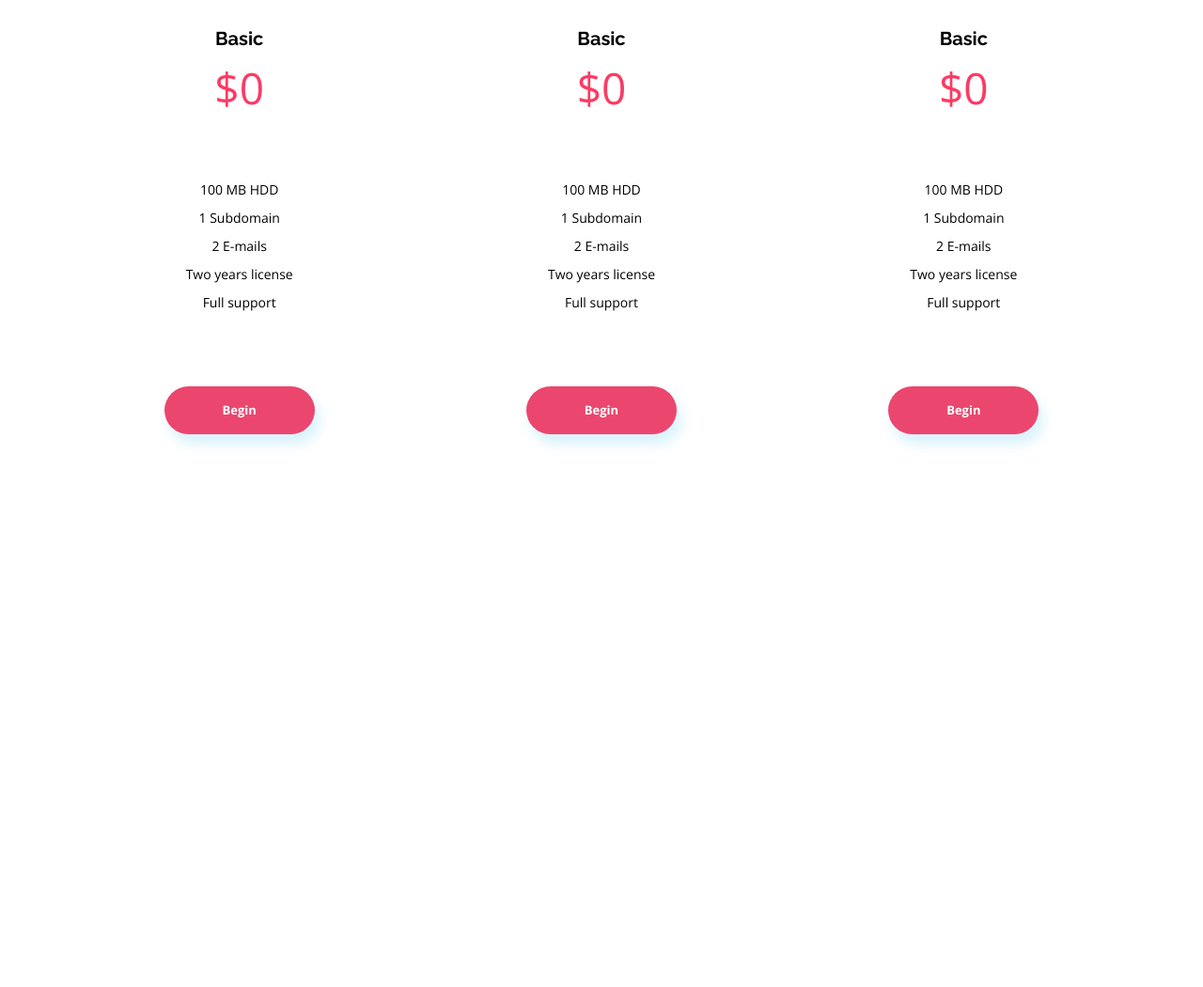
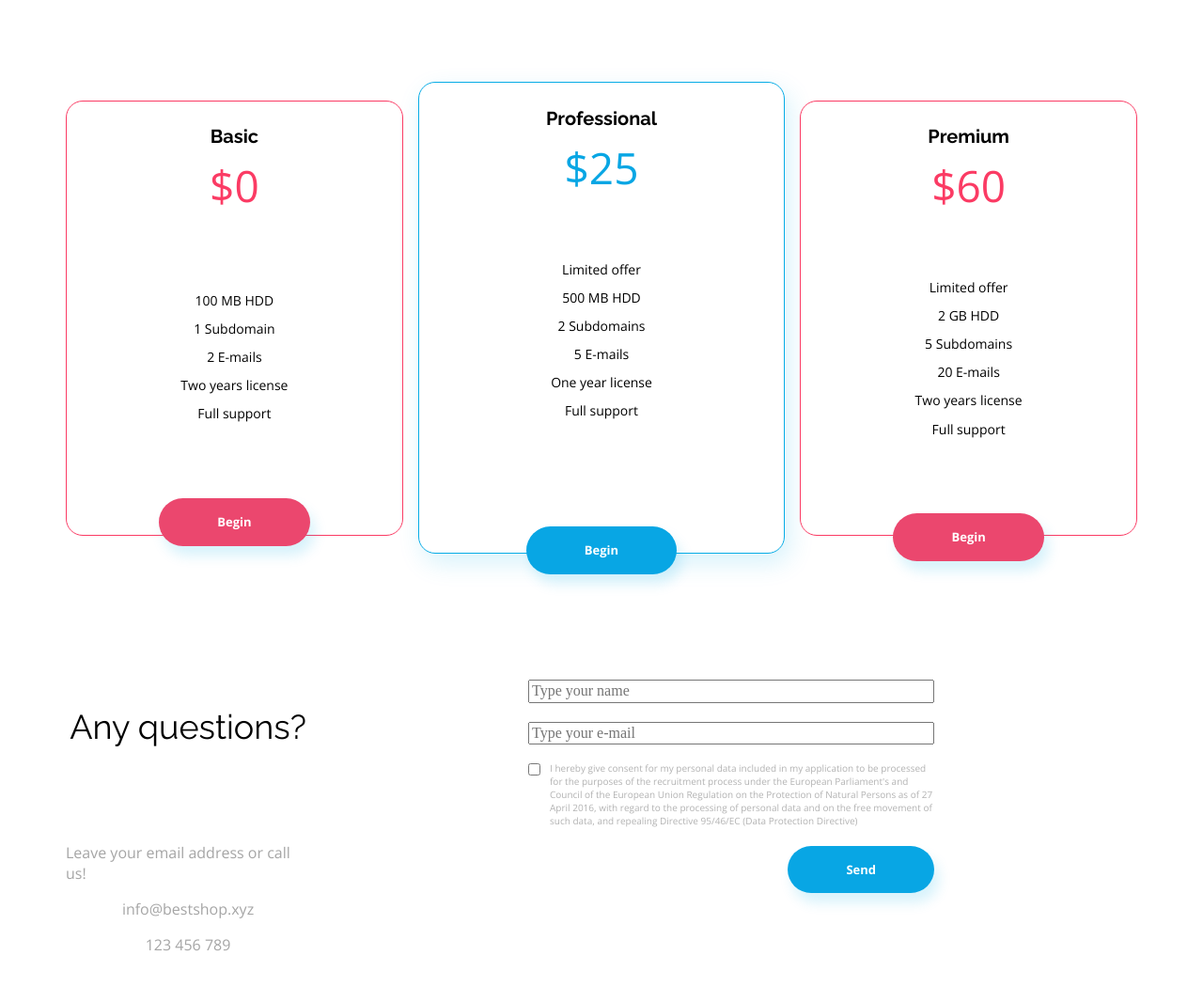
Before and after one commit to Eivo2023/best_shop_19, a plain HTML site: page index.html in a window 1280 px wide. Shown: the part 1616-2666 px from the top of the page at 94% size. Before the commit the page ends 2134 px from the top, so only its background shows below. Drawn offline with nearby package versions, Linux system fonts and the light colour scheme.

Commit message:
form section

```diff
--- a/index.html
+++ b/index.html
@@ -87,10 +87,11 @@
     <section class="pricing section">
         <div class="inner">
             <h2 class="section__hdl">Pricing</h2>
-            <div class="section__box">
+            <div class="section__box--pricing">
                 <div class="section__col--border">
                     <h4 class="section__hdl--first">Basic</h4>
                     <h3 class="section__hdl--number">$0</h3>
+                    <p class="section__text--data"></p>
                     <p class="section__text--data">100 MB HDD</p>
                     <p class="section__text--data">1 Subdomain</p>
                     <p class="section__text--data">2 E-mails</p>
@@ -98,22 +99,24 @@
                     <p class="section__text--data">Full support</p>
                     <button class="btn__red">Begin</button>
                 </div>
-                <div class="section__col--border">
-                    <h4 class="section__hdl--first">Basic</h4>
-                    <h3 class="section__hdl--number">$0</h3>
-                    <p class="section__text--data">100 MB HDD</p>
-                    <p class="section__text--data">1 Subdomain</p>
-                    <p class="section__text--data">2 E-mails</p>
-                    <p class="section__text--data">Two years license</p>
+                <div class="section__col--border__blue">
+                    <h4 class="section__hdl--first">Professional</h4>
+                    <h3 class="section__hdl--number__blue">$25</h3>
+                    <p class="section__text--data">Limited offer</p>
+                    <p class="section__text--data">500 MB HDD</p>
+                    <p class="section__text--data">2 Subdomains</p>
+                    <p class="section__text--data">5 E-mails</p>
+                    <p class="section__text--data">One year license</p>
                     <p class="section__text--data">Full support</p>
-                    <button class="btn__red">Begin</button>
+                    <button class="btn__blue">Begin</button>
                 </div>
                 <div class="section__col--border">
-                    <h4 class="section__hdl--first">Basic</h4>
-                    <h3 class="section__hdl--number">$0</h3>
-                    <p class="section__text--data">100 MB HDD</p>
-                    <p class="section__text--data">1 Subdomain</p>
-                    <p class="section__text--data">2 E-mails</p>
+                    <h4 class="section__hdl--first">Premium</h4>
+                    <h3 class="section__hdl--number">$60</h3>
+                    <p class="section__text--data">Limited offer</p>
+                    <p class="section__text--data">2 GB HDD</p>
+                    <p class="section__text--data">5 Subdomains</p>
+                    <p class="section__text--data">20 E-mails</p>
                     <p class="section__text--data">Two years license</p>
                     <p class="section__text--data">Full support</p>
                     <button class="btn__red">Begin</button>
@@ -122,5 +125,30 @@
         </div>
     </section>
 
+    <section class="box section">
+        <div class="inner inner--narrow">
+            <div class="section__box">
+                <div class="section__left">
+                    <h2 class="section__hdl">Any questions?</h2>
+                    <p class="section__text--left">Leave your email address or call us!</p>
+                        <div class="section__inline">
+                            <p class="section__text">info@bestshop.xyz</p>
+                            <p class="section__text">123 456 789</p>
+                        </div>
+                </div>
+                <div class="section__right">
+                    <form action="" class="contact-form">
+                        <input type="text" class="contact-form__input" placeholder="Type your name"><input type="email" class="contact-form__input" placeholder="Type your e-mail">
+                        <div class="contact-form__group">
+                            <label for="agreement">I hereby give consent for my personal data included in my application to be processed for the purposes of the recruitment process under the European Parliament's and Council of the European Union Regulation on the Protection of Natural Persons as of 27 April 2016, with regard to the processing of personal data and on the free movement of such data, and repealing Directive 95/46/EC (Data Protection Directive)</label>
+                            <input type="checkbox" name="agreement" id="agreement" class="contact-form__checkbox">
+                        </div>
+                        <button type="submit" class="btn__send">Send</button>
+                    </form>
+                </div>
+            </div>
+        </div>
+    </section>
+
 </body>
 </html>
--- a/src/css/main.css
+++ b/src/css/main.css
@@ -26,6 +26,7 @@ html, body {
     max-width: 71.25rem;
     padding-inline: 1.25rem;
     margin-inline: auto;
+    margin-bottom: 8.375rem;;
 }
 
 .logo {
@@ -119,7 +120,7 @@ html, body {
     display: flex;
     justify-content: space-between;
     gap: 1rem;
-    margin-bottom: 3.375rem;
+    margin-bottom: 5.375rem;
 }
 
 .section .section__col {
@@ -276,6 +277,18 @@ h3.section__hdl--photo {
 
 }
 
+.section .section__hdl--number__blue {
+    text-align: center;
+    text-transform: uppercase;
+    font-family: 'Open Sans', sans-serif;
+    font-weight: 300;
+    font-size: 2.875rem;
+    color: var(--secondary-color);
+    margin-top: 0.875rem;
+    margin-bottom: 3.75rem;
+
+}
+
 .section .section__hdl--first {
     text-align: center;
     font-family: 'Raleway', sans-serif;
@@ -317,24 +330,146 @@ h3.section__hdl--photo {
     margin-top: 5.0625rem;
 }
 
+.btn__blue {
+    text-decoration: none;
+    background-color: var(--secondary-color);
+    color: white;
+    font-family: 'Open Sans', sans-serif;
+    font-weight: 700;
+    font-size: 0.8125rem;
+    padding: 1.125rem 3.875rem;
+    border-radius: 2.5rem;
+    transition: all 400ms;
+    display: inline-block;
+    cursor: pointer;
+    box-shadow: 5px 10px 14px #07ACE629;
+    border: 0;
+    margin-top: 7.1825rem;
+}
+
 .btn__red:hover {
     background-color: #f37a96;
+}
+
+.btn__blue:hover {
+    background-color: #08d2ff;
 }
 
 .section .section__col--border {
     display: flex;
     flex-direction: column;
+    justify-items: center;
     align-items: center;
     width: 23.25rem;
     height: 28.8125rem;
     background-color: white;
-    border: #FB3B64;
+    border: 1px solid #FB3B64;
     border-radius: 1.125rem;
+}
+
+.section .section__col--border__blue {
+    display: flex;
+    flex-direction: column;
+    align-items: center;
+    width: 25.3125rem;
+    height: 31.25rem;
+    background-color: white;
+    border: 1px solid #07ACE6;
+    border-radius: 1.125rem;
+    box-shadow: 5px 10px 27px #07ACE629;;
 }
 
 .section .section__box--pricing {
     display: flex;
     justify-content: space-around;
+    align-items: center;
     gap: 1rem;
     margin-bottom: 3.375rem;
 }
+
+.contact-form {
+    display: flex;
+    flex-direction: column;
+    align-items: stretch;
+    gap: 1.25rem;
+    width: 50%;
+
+}
+
+.contact-form button {
+    align-self: flex-end;
+
+}
+
+.contact-form .contact-form__group {
+    display: flex;
+    gap: .625rem;
+    align-items: flex-start;
+
+}
+
+.contact-form .contact-form__group .contact-form__checkbox {
+order: -10;
+}
+
+.contact-form .contact-form__group label {
+    font-size: .625rem;
+    color: rgba(178, 178, 178, 1);
+    line-height: 1.4;
+    font-family: 'Open Sans', sans-serif;
+    margin-top: -.15rem;
+}
+
+.btn__send {
+    text-decoration: none;
+    background-color: var(--secondary-color);
+    color: white;
+    font-family: 'Open Sans', sans-serif;
+    font-weight: 700;
+    font-size: 0.8125rem;
+    padding: 1.125rem 3.875rem;
+    border-radius: 2.5rem;
+    transition: all 400ms;
+    display: inline-block;
+    cursor: pointer;
+    box-shadow: 5px 10px 14px #07ACE629;
+    border: 0;
+    align-self: flex-end;
+}
+
+.btn__send:hover {
+    background-color: #08d2ff;
+}
+
+.section .section__box .section__inline {
+    display: inline-block;
+
+}
+
+.section .section__text--left {
+    text-align: left;
+    font-family: 'Open Sans', sans-serif;
+    font-weight: 400;
+    font-size: 1rem;
+    color: #A5A5A5;
+    line-height: 1.357;
+    min-width: 16.25rem;
+    margin-top: 0;
+}
+
+.section .section__left {
+    display: flex;
+    flex-direction: column;
+    align-items: center;
+    text-align: left;
+
+}
+
+.section .section__right {
+    display: flex;
+    flex-direction: column;
+    align-items: center;
+    text-align: left;
+    width: auto;
+
+}
```
